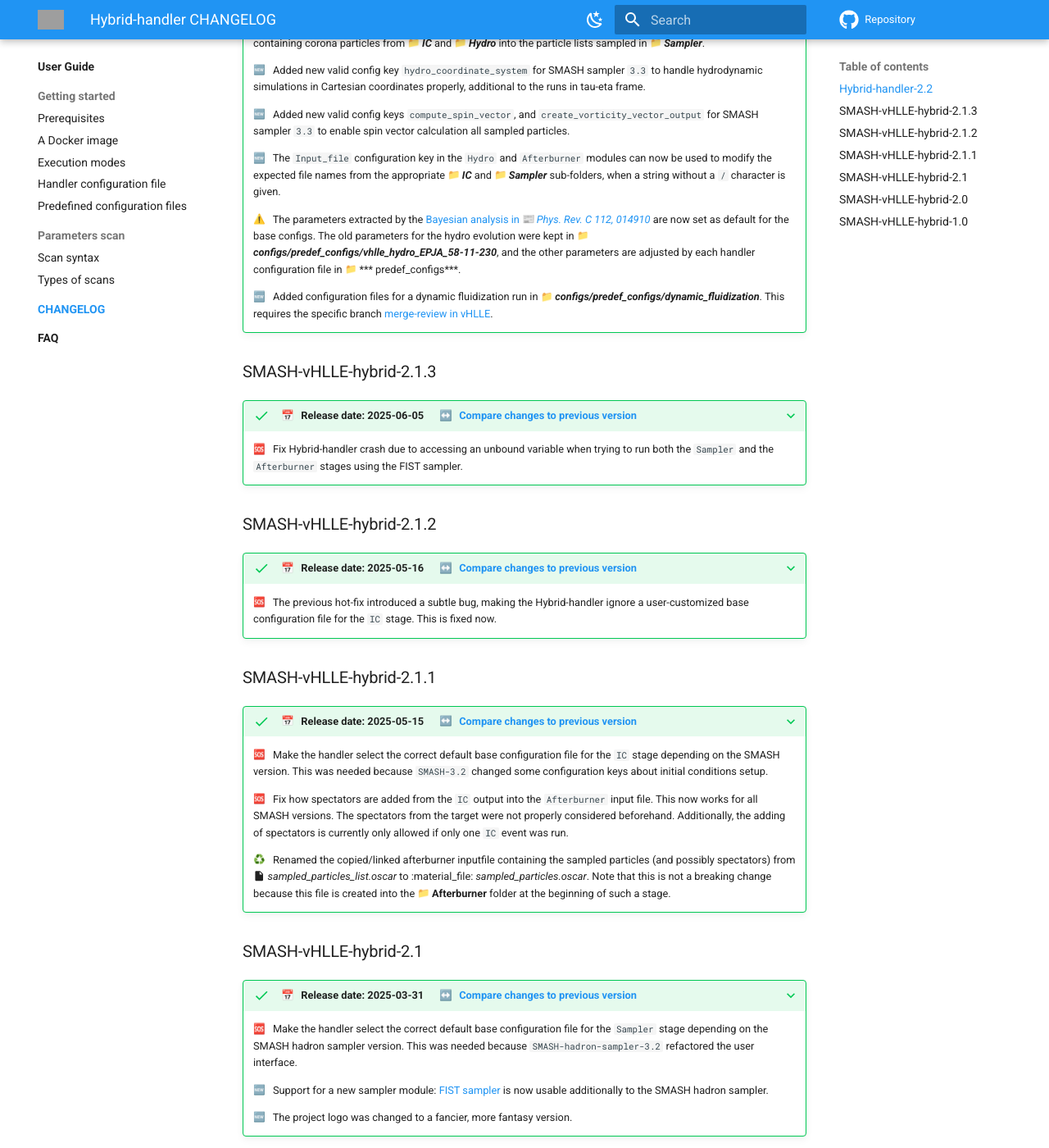
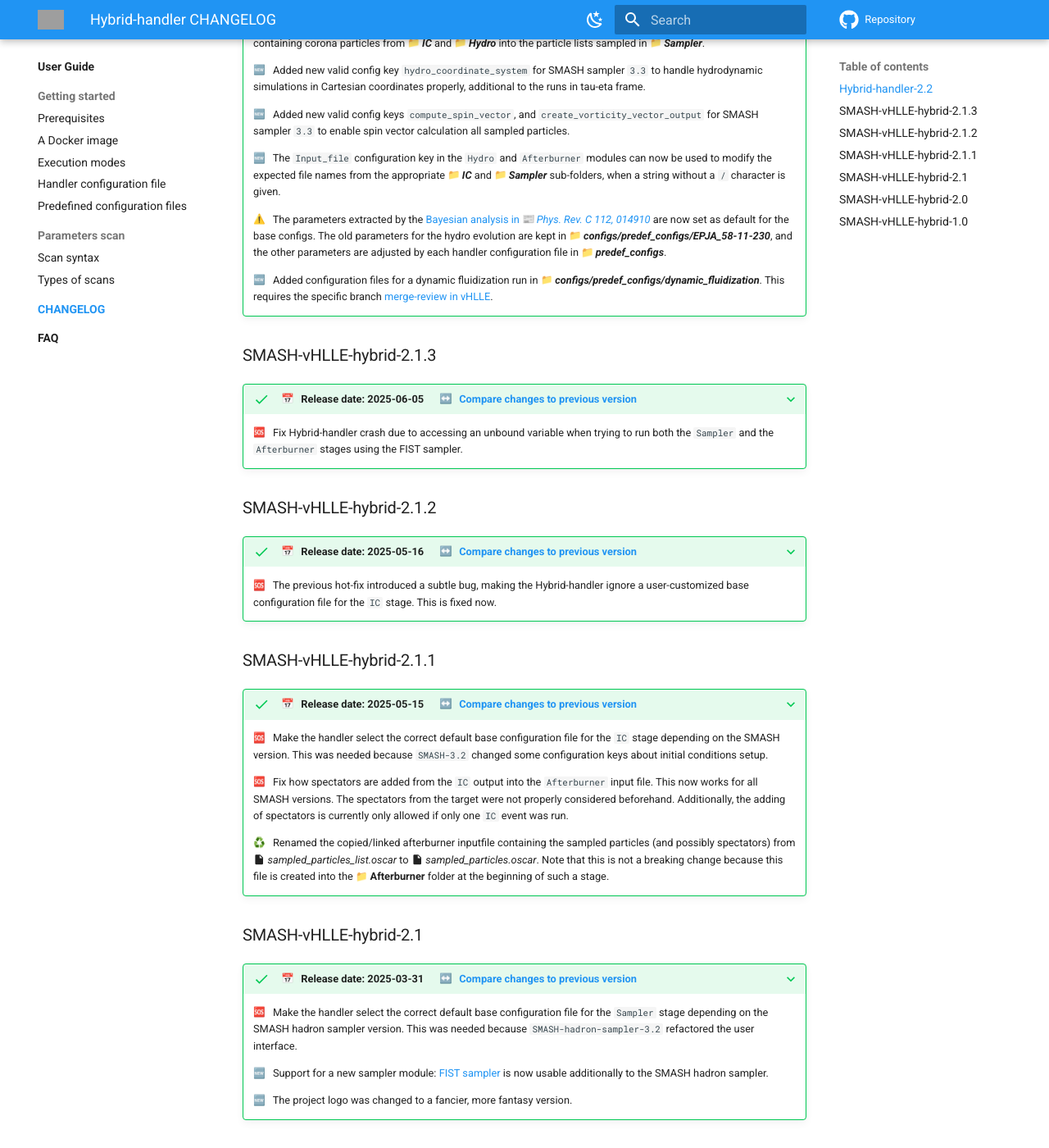
Before and after one commit to smash-transport/smash-vhlle-hybrid, an MkDocs documentation site: the page built from docs/user/CHANGELOG/index.md, in a window 1280 px wide and 1400 px high, scrolled down 796 px. Shown: the whole window at 82% size. Built offline with MkDocs 1.6.1 and Material for MkDocs 9.7.7, drawn with Linux system fonts in a browser that asks for light colours; emoji names are drawn with the system emoji font; comment, search, counter and statistics services are not loaded; the version menu is left out; grey boxes are pictures that could not be loaded.

Commit message:
Fix wrong folder name and display errors of name and icon
The folder name of the old parameters for the hydro evolution was wrong.
Additionally, fixed display errors of folder name and material-file
icon.

```diff
--- a/docs/user/CHANGELOG/index.md
+++ b/docs/user/CHANGELOG/index.md
@@ -60,7 +60,7 @@ Given a version number `X.Y.Z`,
 
     :new: &nbsp; The `Input_file` configuration key in the `Hydro` and `Afterburner` modules can now be used to modify the expected file names from the appropriate :file_folder: ***IC*** and :file_folder: ***Sampler*** sub-folders, when a string without a `/` character is given.
 
-    :warning: &nbsp; The parameters extracted by the [Bayesian analysis in :newspaper: *Phys. Rev. C 112, 014910*](https://journals.aps.org/prc/abstract/10.1103/rzml-rjxz) are now set as default for the base configs. The old parameters for the hydro evolution were kept in :file_folder: ***configs/predef_configs/vhlle_hydro_EPJA_58-11-230***, and the other parameters are adjusted by each handler configuration file in :file_folder: *** predef_configs***.
+    :warning: &nbsp; The parameters extracted by the [Bayesian analysis in :newspaper: *Phys. Rev. C 112, 014910*](https://journals.aps.org/prc/abstract/10.1103/rzml-rjxz) are now set as default for the base configs. The old parameters for the hydro evolution are kept in :file_folder: ***configs/predef_configs/EPJA_58-11-230***, and the other parameters are adjusted by each handler configuration file in :file_folder: ***predef_configs***.
 
     :new: &nbsp; Added configuration files for a dynamic fluidization run in :file_folder: ***configs/predef_configs/dynamic_fluidization***. This requires the specific branch [merge-review in vHLLE](https://github.com/yukarpenko/vhlle/tree/merge-review).
 
```
Also changed, not shown: other parts of docs/user/CHANGELOG/index.md (+1 -1 lines).
